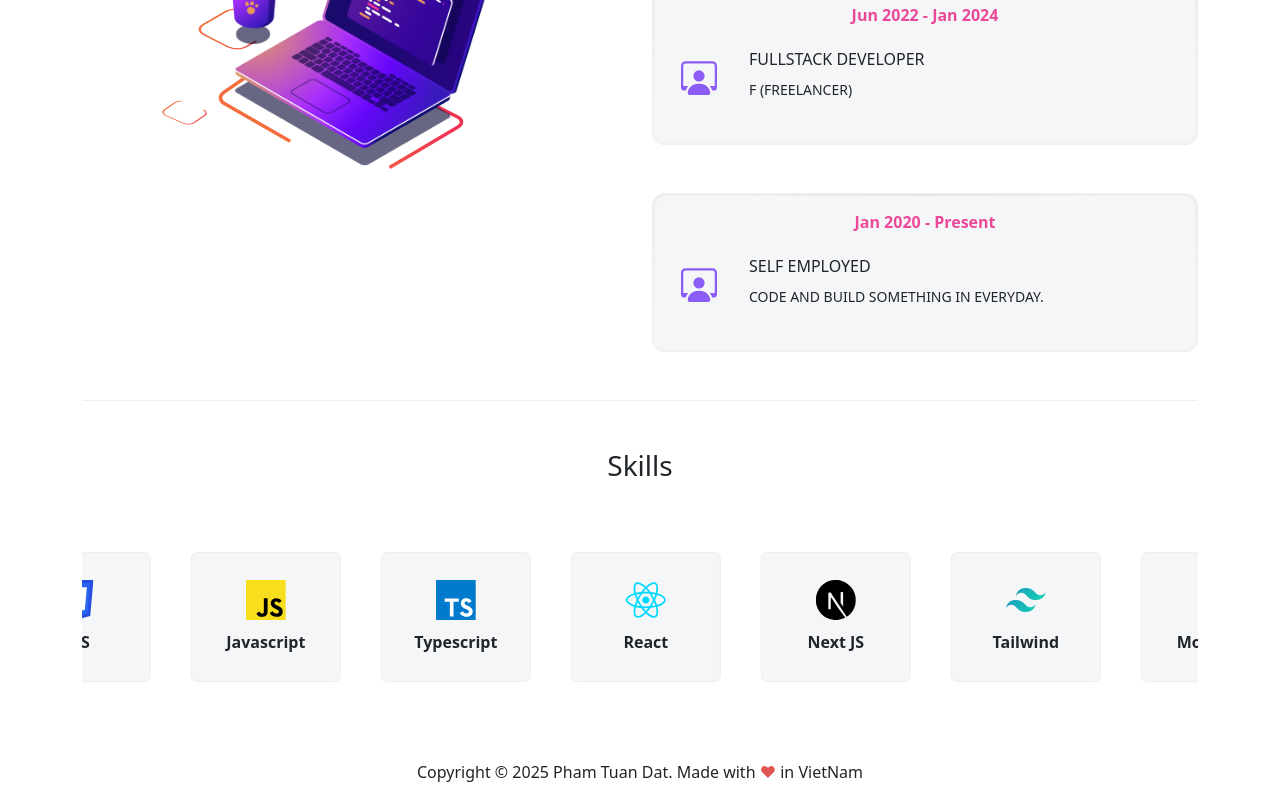
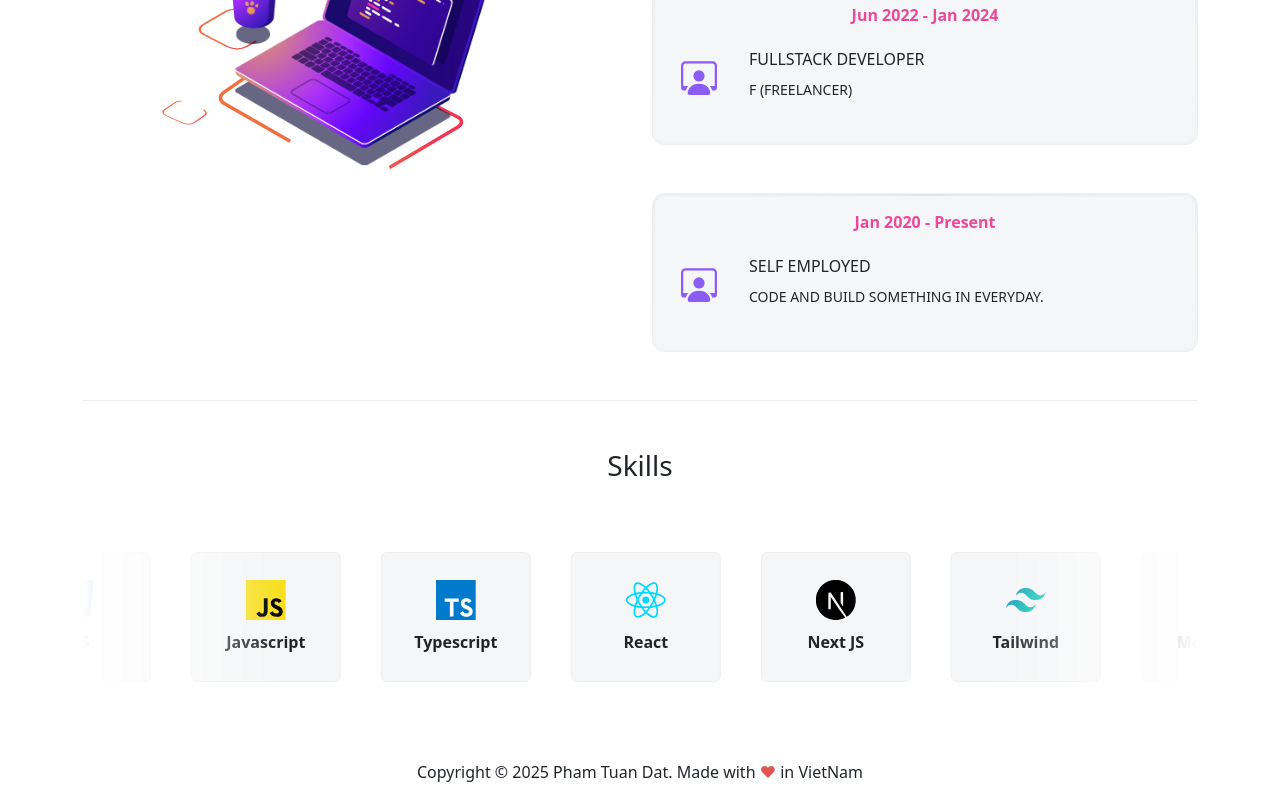
Before and after one commit to Tuandat911dev/My-Portfolio, a React (Vite) app: page / in a window 1280 px wide. Shown: the part 1348-2148 px from the top of the page. Built offline with nearby package versions, Linux system fonts and the light colour scheme.

Commit message:
add redirects for deploy on netlify

```diff
--- a/src/components/sections/skill/index.tsx
+++ b/src/components/sections/skill/index.tsx
@@ -16,7 +16,7 @@ const Skill = () => {
       </Col>
       <Col xs={12} className="skills-marquee">
         <Marquee
-          gradient={false}
+          gradient={true}
           speed={50}
           pauseOnHover={true}
           pauseOnClick={true}
```
Also changed, not shown: 1 other file (tests, documents, lock files or other folders).
